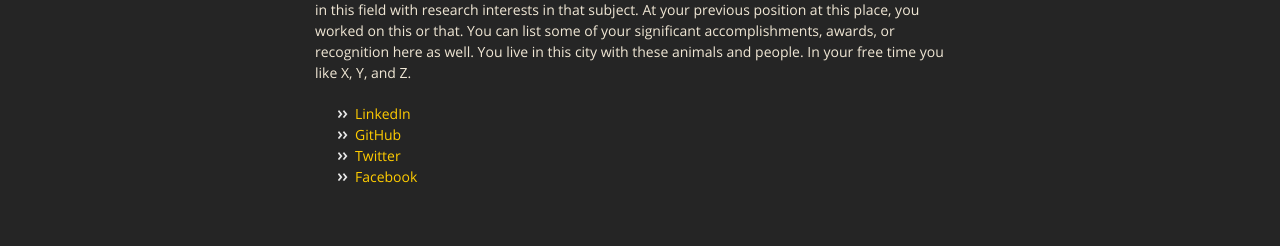
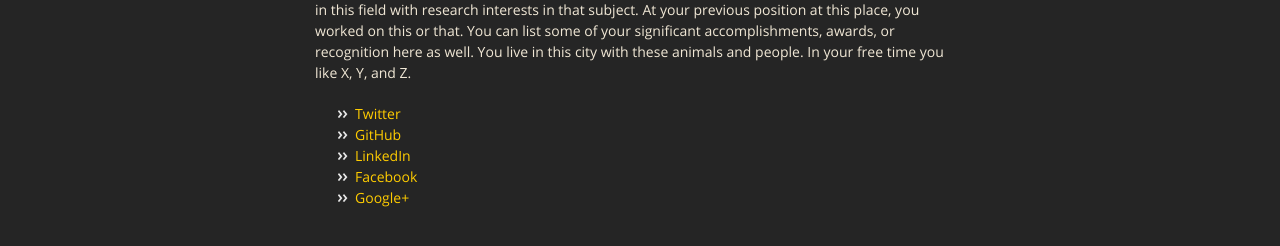
Before and after one commit to zhouen/zhouen.github.io, a Jekyll site: the page built from about/index.html, in a window 1280 px wide. Shown: the part 297-543 px from the top of the page. Built offline with Jekyll 4.4.1, drawn with Linux system fonts in a browser that asks for light colours; nearby versions of some CDN libraries; the repository's description, which GitHub fills in, is left out.

Commit message:
Enabled social media account links

```diff
--- a/_config.yml
+++ b/_config.yml
@@ -3,3 +3,12 @@
 show_downloads: false
 google_analytics: UA-105338850-1
 theme: jekyll-theme-midnight
+
+
+twitter_username: zhouennathan
+github_username: zhouen
+linkedin_username: zhouennathan
+google_plus_username: +EnZhou
+facebook_username: enzhou
+
+permalink: /blog/:year/:month/:day/:title
--- a/about/index.html
+++ b/about/index.html
@@ -7,10 +7,41 @@
 	<h1>About</h1>
 	<p>You can optionally insert a brief bio here. You went to this school, you studied that, you now work in this field with research interests in that subject. At your previous position at this place, you worked on this or that. You can list some of your significant accomplishments, awards, or recognition here as well. You live in this city with these animals and people. In your free time you like X, Y, and Z.</p>
 
-	<ul class="contacts">
-		<li><a href="www.linkedin.com/in/zhouennathan">LinkedIn</a></li>
-		<li><a href="www.github.com/zhouen">GitHub</a></li>
-        <li><a href="www.twitter.com/zhouennathan">Twitter</a></li>
-        <li><a href="www.facebook.com/enzhou">Facebook</a></li>
-		</ul>
+	<ul>
+		{% if site.twitter_username %}
+			<li>
+				<a href="https://twitter.com/{{ site.twitter_username }}">
+					<i class="fa fa-twitter"></i> Twitter
+				</a>
+			</li>
+		{% endif %}
+		{% if site.github_username %}
+			<li>
+				<a href="https://github.com/{{ site.github_username }}">
+					<i class="fa fa-github"></i> GitHub
+				</a>
+			</li>
+		{% endif %}
+		{% if site.linkedin_username %}
+			<li>
+				<a href="https://linkedin.com/in/{{ site.linkedin_username }}">
+					<i class="fa fa-linkedin"></i> LinkedIn
+				</a>
+			</li>
+		{% endif %}
+		{% if site.facebook_username %}
+			<li>
+				<a href="https://www.facebook.com/{{ site.facebook_username }}">
+					<i class="fa fa-facebook"></i> Facebook
+				</a>
+			</li>
+		{% endif %}
+		{% if site.google_plus_username %}
+			<li>
+				<a href="https://plus.google.com/{{ site.google_plus_username }}">
+					<i class="fa fa-google-plus"></i> Google+
+				</a>
+			</li>
+		{% endif %}
+	</ul>
 </div>
```
